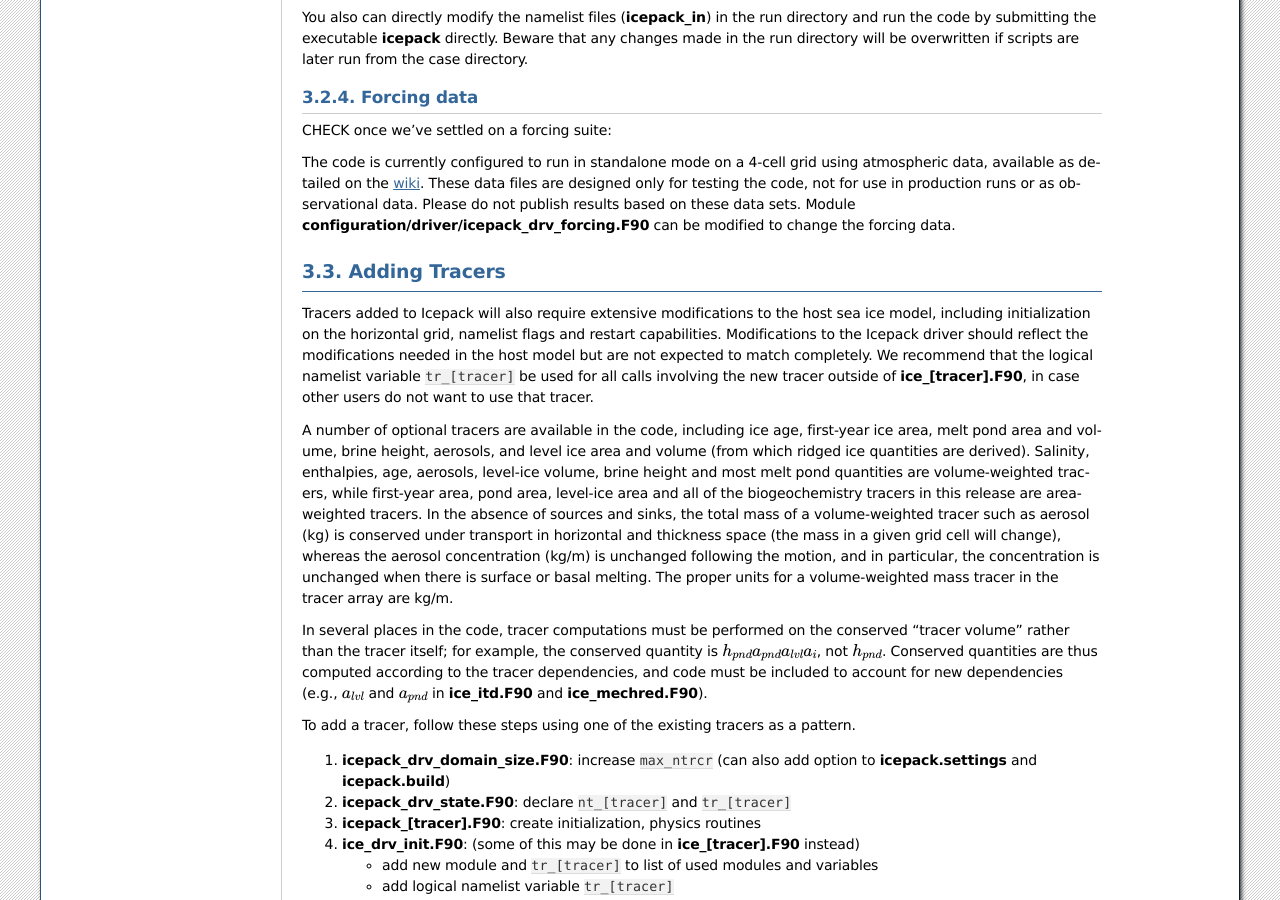
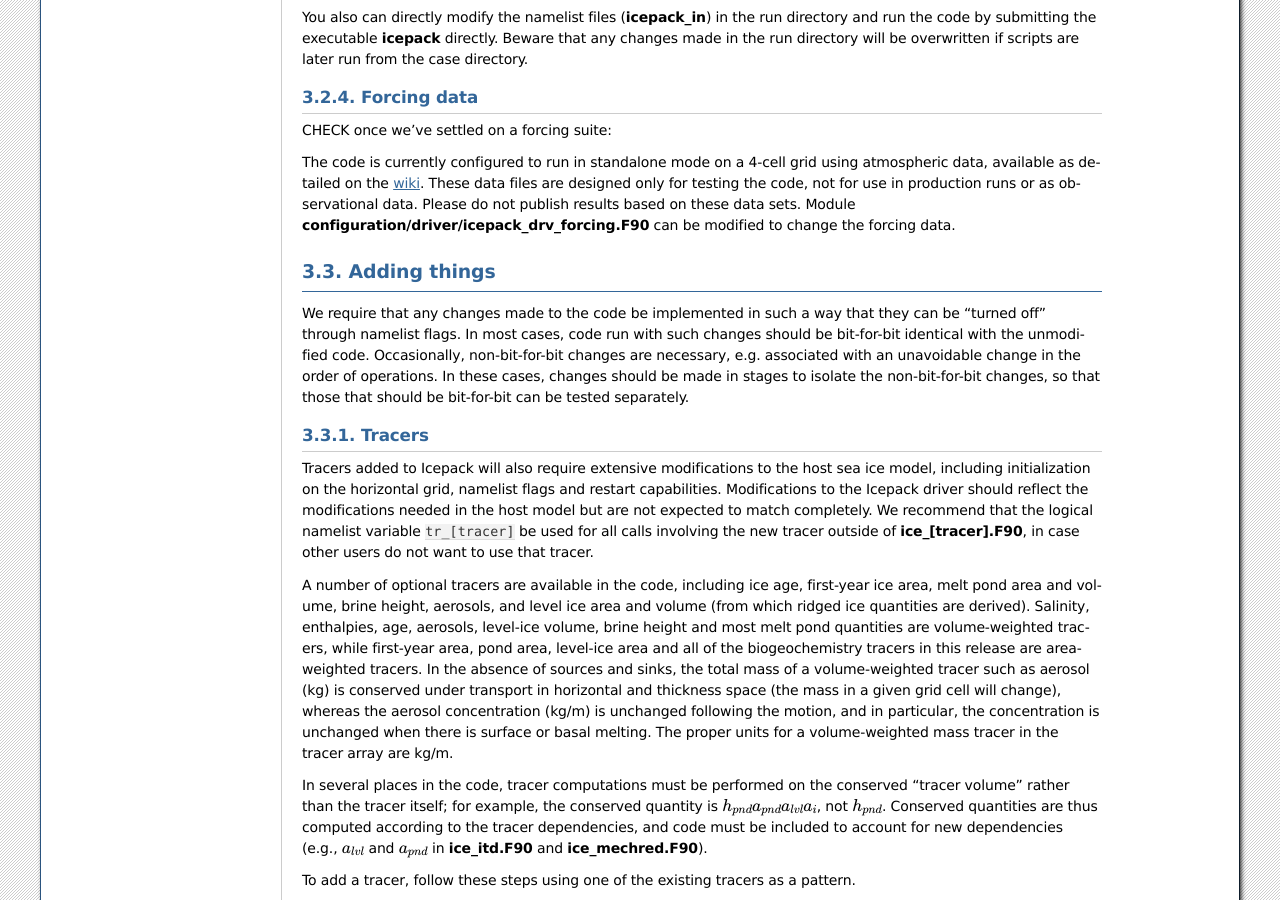
Before and after one commit to CICE-Consortium/Icepack, a Sphinx documentation site: the page built from doc/source/icepack_3_user_guide.rst, in a window 1280 px wide and 900 px high, scrolled down 7694 px. Built offline with Sphinx 7.4.7, drawn with Linux system fonts in a browser that asks for light colours; cross-references to code outside the pages are shown as plain code; some of the changed text lies outside the part shown.

Commit message:
re non-BFB changes

```diff
--- a/doc/source/icepack_2_science_guide.rst
+++ b/doc/source/icepack_2_science_guide.rst
@@ -1,7 +1,6 @@
 ****************
 Science Guide
 ****************
-
 
 .. _coupl:
 
--- a/doc/source/icepack_3_user_guide.rst
+++ b/doc/source/icepack_3_user_guide.rst
@@ -313,7 +313,7 @@ ice.
 Initialization and coupling
 ---------------------------
 
-CHECK:  add information about the column physics interface
+CHECK:  link to information about the column physics interface in section 2
 
 Icepack’s parameters and variables are initialized in several
 steps. Many constants and physical parameters are set in
@@ -524,9 +524,18 @@ sets.  Module **configuration/driver/icepack\_drv\_forcing.F90**
 can be modified to change the forcing data.
 
 
+Adding things
+====================
 
-Adding Tracers
-====================
+We require that any changes made to the code be implemented in such a way that they can
+be "turned off" through namelist flags.  In most cases, code run with such changes should
+be bit-for-bit identical with the unmodified code.  Occasionally, non-bit-for-bit changes
+are necessary, e.g. associated with an unavoidable change in the order of operations. In
+these cases, changes should be made in stages to isolate the non-bit-for-bit changes,
+so that those that should be bit-for-bit can be tested separately.
+
+Tracers
+--------------
 
 .. _addtrcr:
 
```
Also changed, not shown: other parts of doc/source/icepack_2_science_guide.rst (+2 -0 lines).
